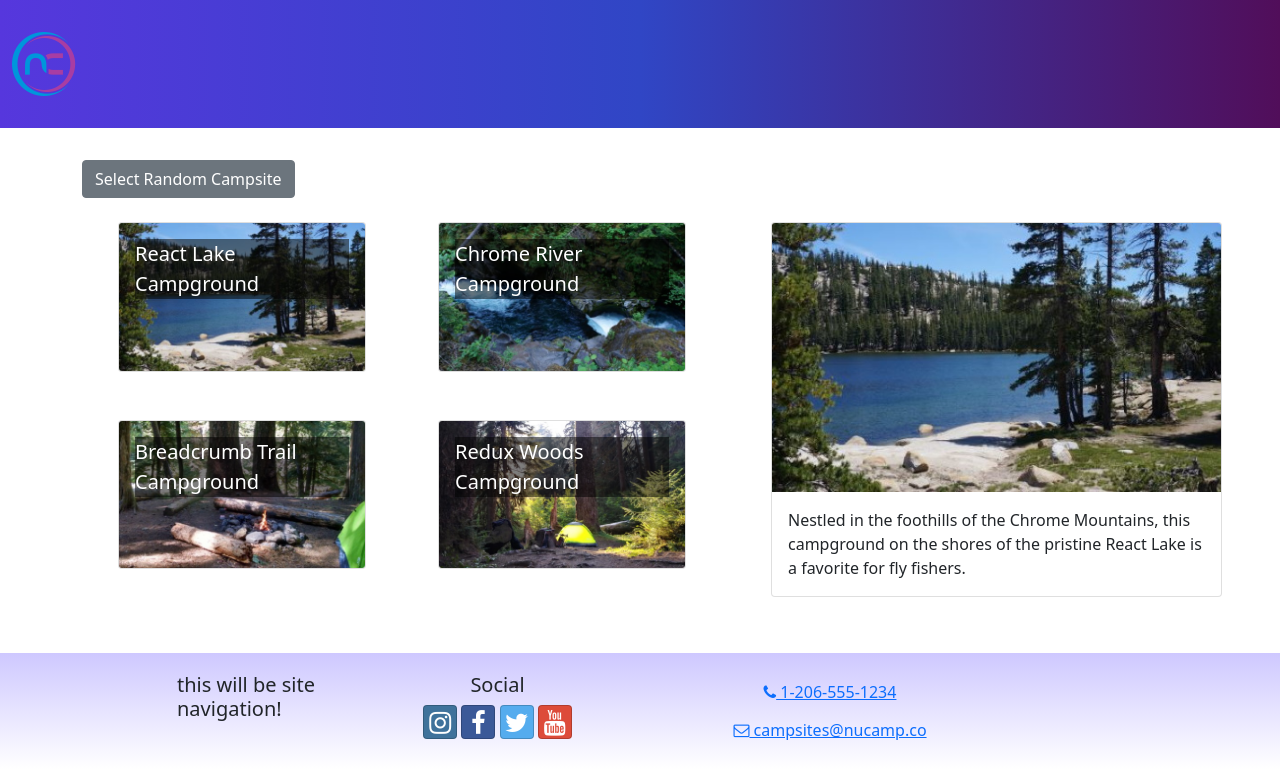
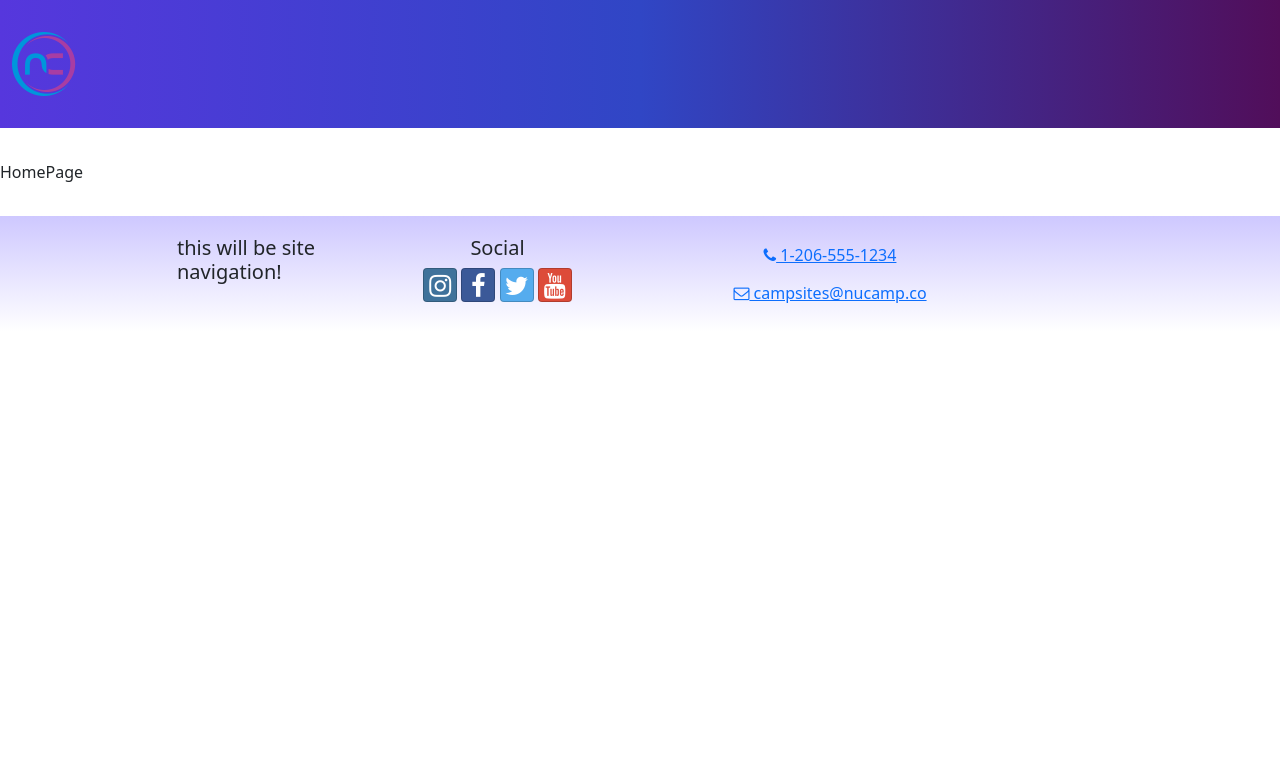
Before and after one commit to zavaladrian/nucampsite, a React (Create React App) app: page / in a window 1280 px wide. Shown: the top 782 px of the page. Built offline with nearby package versions, Linux system fonts and the light colour scheme.

Commit message:
Router Setup

```diff
--- a/src/App.js
+++ b/src/App.js
@@ -1,3 +1,6 @@
+import { Routes, Route } from 'react-router-dom';
+import ContactPage from './pages/ContactPage';
+import HomePage from './pages/HomePage';
 import Header from './components/Header';
 import Footer from './components/Footer';
 import CampsitesDirectoryPage from './pages/CampsitesDirectoryPage';
@@ -7,7 +10,11 @@ function App() {
     return (
         <div className='App'>
             <Header />
-            <CampsitesDirectoryPage />
+            <Routes>
+                <Route path='/' element={<HomePage />} />
+                <Route path='contact' element={<ContactPage />} />
+                <Route path='directory' element={<CampsitesDirectoryPage />} />
+            </Routes>
             <Footer />
         </div>
     );
--- a/src/features/campsites/CampsitesList.js
+++ b/src/features/campsites/CampsitesList.js
@@ -2,14 +2,14 @@ import { Col, Row, } from 'reactstrap';
 import CampsiteCard from "./CampsiteCard";
 import { selectAllCampsites } from './campsitesSlice';
 
-const CampsitesList = () => {
+const CampsitesList = ({ setCampsiteId }) => {
     const campsites = selectAllCampsites();
 
     return (
         <Row className="ms-auto">
             {campsites.map((campsite) => {
                 return (
-                    <Col md="5" className="m-4" key={campsite.id} >
+                    <Col md="5" className="m-4" key={campsite.id} onClick={() => setCampsiteId(campsite.id) } >
                         <CampsiteCard campsite={campsite} />
                     </Col>
                 );
--- a/src/features/campsites/campsitesSlice.js
+++ b/src/features/campsites/campsitesSlice.js
@@ -4,6 +4,12 @@ export const selectAllCampsites = () => {
     return CAMPSITES;
 };
 
-export const selectRandomCampsite = () => {
-    return CAMPSITES[Math.floor(CAMPSITES.length * Math.random())];
+
+export const selectCampsiteById = (id) => {
+    return CAMPSITES.find((campsite)=> campsite.id == id);
 };
+
+//randomizer
+// export const selectRandomCampsite = () => {
+//     return CAMPSITES[Math.floor(CAMPSITES.length * Math.random())];
+// };
--- a/src/index.js
+++ b/src/index.js
@@ -1,11 +1,10 @@
 import React from 'react';
 import { createRoot } from 'react-dom/client';
+import { BrowserRouter } from 'react-router-dom';
 import { Provider } from 'react-redux';
 import { store } from './app/store';
 import App from './App';
-
 import './index.css';
-
 import 'bootstrap/dist/css/bootstrap.min.css';
 import 'bootstrap-social/bootstrap-social.css';
 import 'font-awesome/css/font-awesome.css';
@@ -18,7 +17,9 @@ const root = createRoot(container);
 root.render(
   <React.StrictMode>
     <Provider store={store}>
-      <App />
+      <BrowserRouter>
+        <App />
+      </BrowserRouter>
     </Provider>
   </React.StrictMode>
 );
--- a/src/pages/CampsitesDirectoryPage.js
+++ b/src/pages/CampsitesDirectoryPage.js
@@ -1,24 +1,19 @@
-import { Container, Row, Col, Button } from 'reactstrap';
+import { useState } from 'react';
+import { Container, Row, Col } from 'reactstrap';
 import CampsiteDetail from '../features/campsites/CampsiteDetail';
 import CampsitesList from '../features/campsites/CampsitesList';
-import { selectRandomCampsite } from '../features/campsites/campsitesSlice';
+import { selectCampsiteById } from '../features/campsites/campsitesSlice';
 
 const CampsitesDirectoryPage = () => {
-    let selectedCampsite = selectRandomCampsite();
-
-    const toggleCampsite = () => {
-        selectedCampsite = selectRandomCampsite();
-        console.log(selectedCampsite);
-    };
+    const [campsiteId, setCampsiteId] = useState(0);
+    const selectedCampsite = selectCampsiteById(campsiteId);
 
     return (
         <Container>
-            <Button onClick={() => toggleCampsite()}>
-                Select Random Campsite
-            </Button>
+
             <Row>
                 <Col sm='5' md='7'>
-                    <CampsitesList />
+                    <CampsitesList setCampsiteId={setCampsiteId} />
                 </Col>
                 <Col sm='7' md='5'>
                     <CampsiteDetail campsite={selectedCampsite} />
--- /dev/null
+++ b/src/pages/ContactPage.js
@@ -0,0 +1,5 @@
+const ContactPage = () => {
+    return <div>ContactPage</div>;
+};
+
+export default ContactPage;
--- /dev/null
+++ b/src/pages/HomePage.js
@@ -0,0 +1,5 @@
+const HomePage = () => {
+    return <div>HomePage</div>;
+};
+
+export default HomePage;
```
